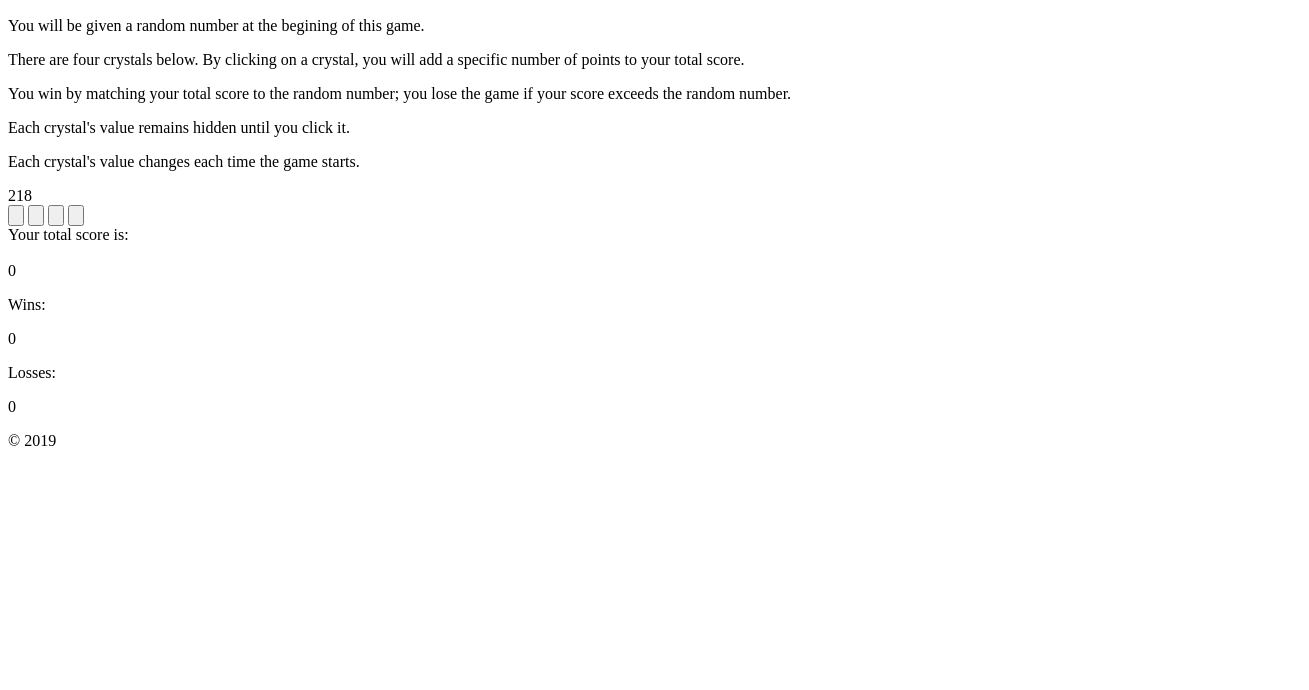
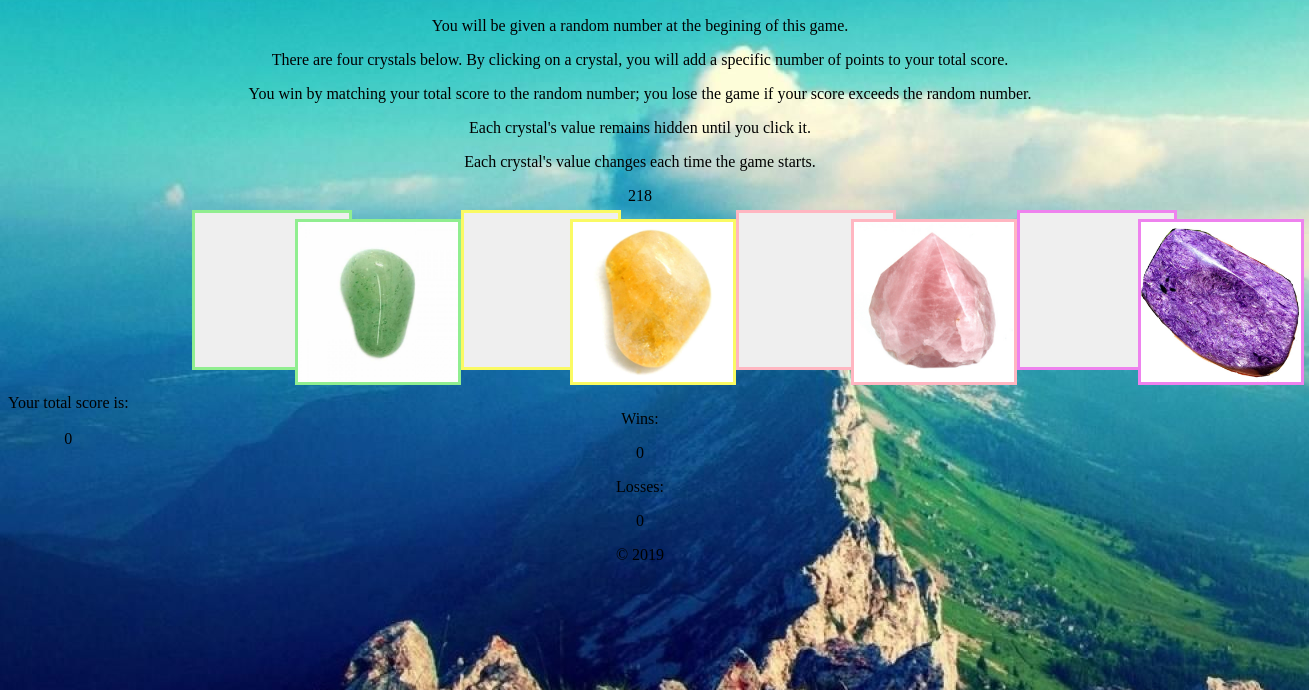
Before and after one commit to clausgut/gameCollector.jquery, a plain HTML site: page index.html in a window 1280 px wide. Shown: the part 110-800 px from the top of the page, 1309 px wide, since content can reach past the window. Drawn offline with nearby package versions, Linux system fonts and the light colour scheme.

Commit message:
pictures and css

```diff
--- a/assets/css/style.css
+++ b/assets/css/style.css
@@ -0,0 +1,43 @@
+body {
+    text-align: center;
+    position: center;
+}
+button{
+    box-shadow: none;
+}
+
+.aventurine{
+    height: 160px;
+    width: 160px;
+    position: relative;
+    border: 3px solid lightgreen;
+    margin: 5px 5px 5px 94px;
+}
+.citrine{
+    height: 160px;
+    width: 160px;
+    position: relative;
+    border: 3px solid rgb(250, 250, 99);
+    margin: 5px 5px 5px 100px;
+}
+.rose{
+    height: 160px;
+    width: 160px;
+    position: relative;
+    border: 3px solid lightpink;
+    margin: 5px 5px 5px 106px;
+}
+.charoite{
+    height: 160px;
+    width: 160px;
+    position: relative;
+    border: 3px solid violet;
+    margin: 5px 5px 5px 112px;
+}
+.total-score{
+    float: right;
+    position: absolute;
+}
+.wins-loses{
+
+}
--- a/index.html
+++ b/index.html
@@ -7,8 +7,8 @@
     <title>Crystal Collector</title>
 
 <!--styles-->
-<link rel="stylesheet" type="text.css" href="../Assets/reset.css">
-<link rel="stylesheet" type="text/css" href="./Assets/css/style.css">
+<link rel="stylesheet" type="text.css" href="../assets/reset.css">
+<link rel="stylesheet" type="text/css" href="./assets/css/style.css">
  <!--scripts-->
  <script
   src="https://code.jquery.com/jquery-3.3.1.min.js"
@@ -17,7 +17,7 @@
 
 </head>
 
-<body>
+<body background="assets/images/back2.jpg">
 
     <header class="header"><h1>Crystal Collector!!</h1></header>
 
@@ -47,10 +47,10 @@
     <div class="random-number" id="randNum"></div>
 
     <div class="crystal-array" id="crysArray">
-        <button id="aventurine" class="aventurine"><img src="#" alt=""></button>
-        <button id="citrine" class="citrine"><img src="#" alt=""></button>
-        <button id="rose" class="rose"><img src="#" alt=""></button>
-        <button id="charoite" class="charoite"><img src="#" alt=""></button>
+        <button id="aventurine" class="aventurine"><img src="assets/images/aventurine.jpg" alt="" class="aventurine"></button>
+        <button id="citrine" class="citrine"><img src="assets/images/citrine.jpg" alt="" class="citrine"></button>
+        <button id="rose" class="rose"><img src="assets/images/rose.jpg" alt="" class="rose"></button>
+        <button id="charoite" class="charoite"><img src="assets/images/cutcharoite.jpg" alt="" class="charoite"></button>
     </div>
 
     <div class="total-score">
```
Also changed, not shown: assets/images/aventurine.jpg (added), assets/images/back1.jpg (added), assets/images/back2.jpg (added), assets/images/citrine.jpg (added), assets/images/cutcharoite.jpg (added), assets/images/rose.jpg (added).
